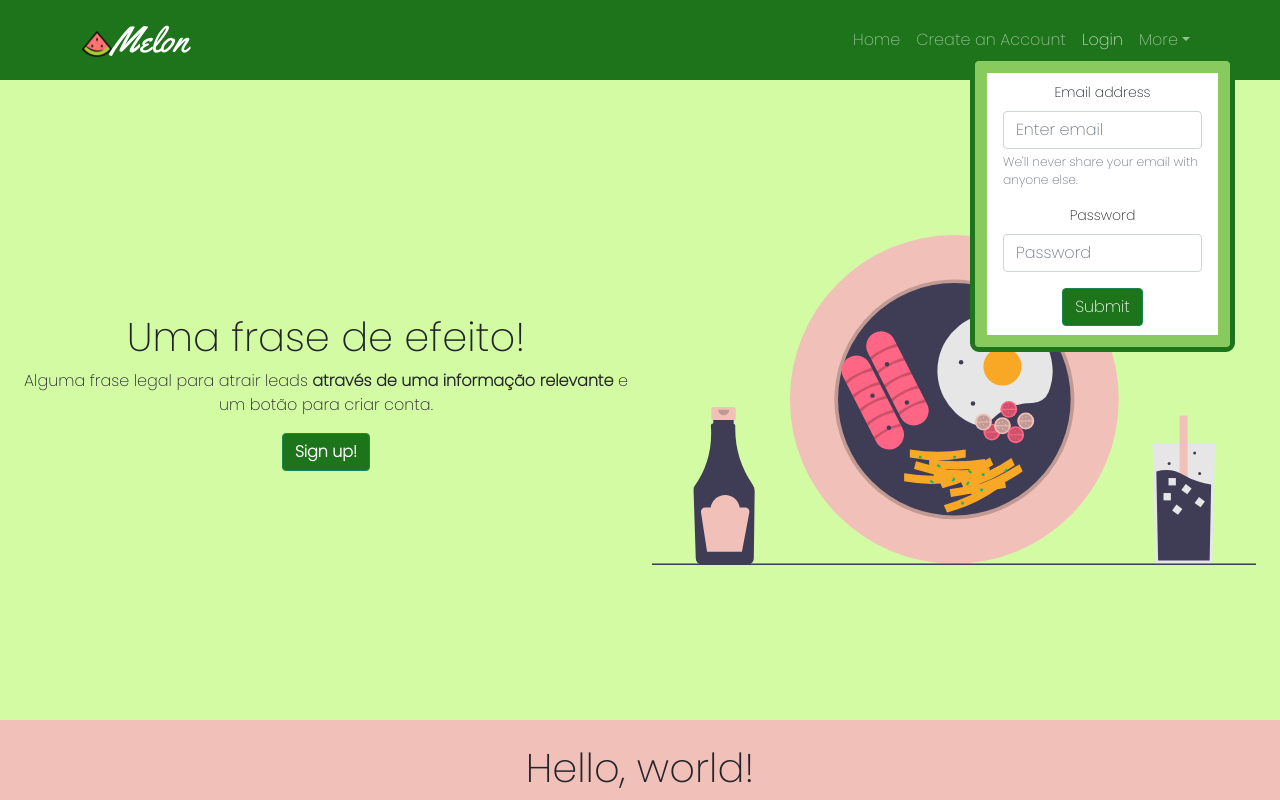
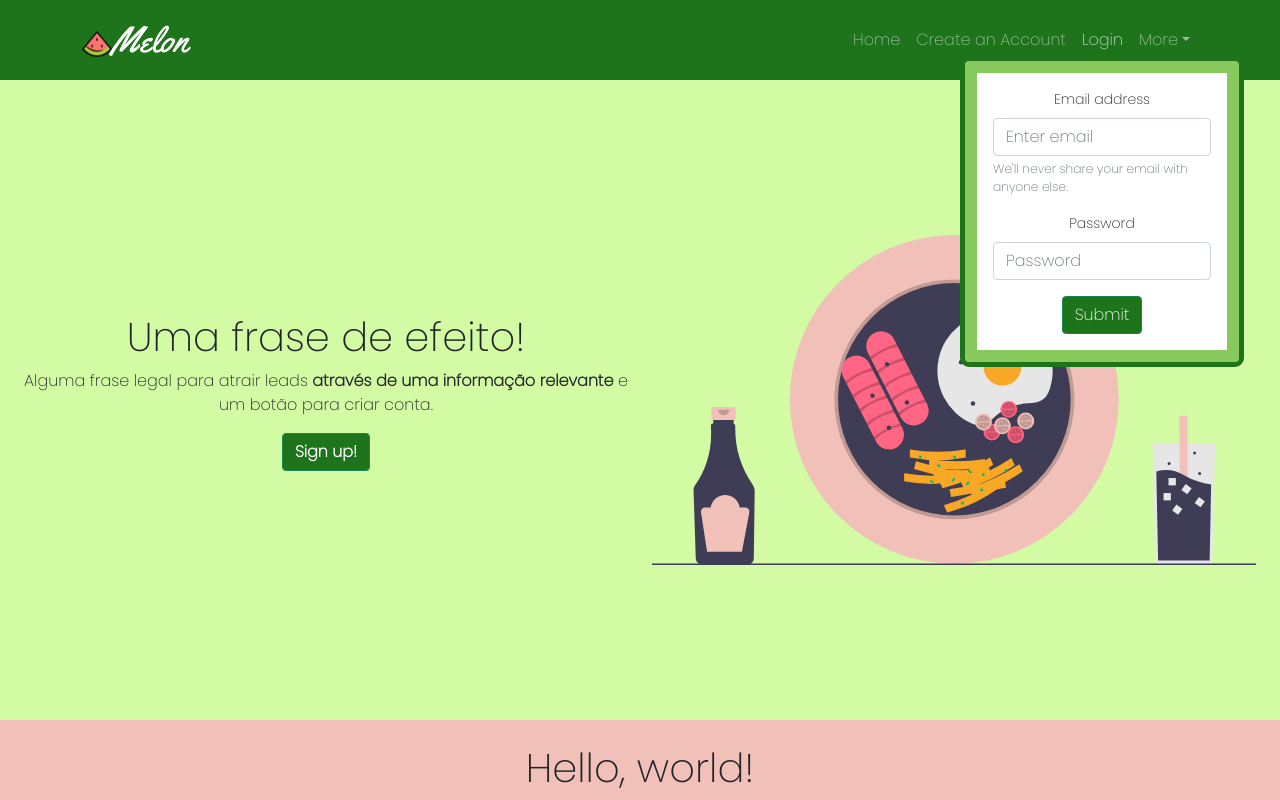
Before and after one commit to augustomolke/deliveryapp_app, a React (Create React App) app: page /#/ in a window 1280 px wide. Both pictures are taken after a click on the button "Login". Shown: the top 800 px of the page. Built offline with nearby package versions, Linux system fonts and the light colour scheme.

Commit message:
fix card size

```diff
--- a/src/App.css
+++ b/src/App.css
@@ -60,3 +60,8 @@
 .collapse {
   justify-content: flex-end;
 }
+
+.logincard {
+  min-height: 286px;
+  min-width: 255px !important;
+}
--- a/src/components/Login.js
+++ b/src/components/Login.js
@@ -30,10 +30,7 @@ export default function Login({ handleLogin }) {
     );
   };
   return (
-    <Card
-      bsPrefix="card center melonborder"
-      style={{ width: "255px", height: "286px" }}
-    >
+    <Card bsPrefix="card logincard center melonborder">
       {isPending ? (
         <Spinner animation="border" role="status" variant="success"></Spinner>
       ) : (
```
